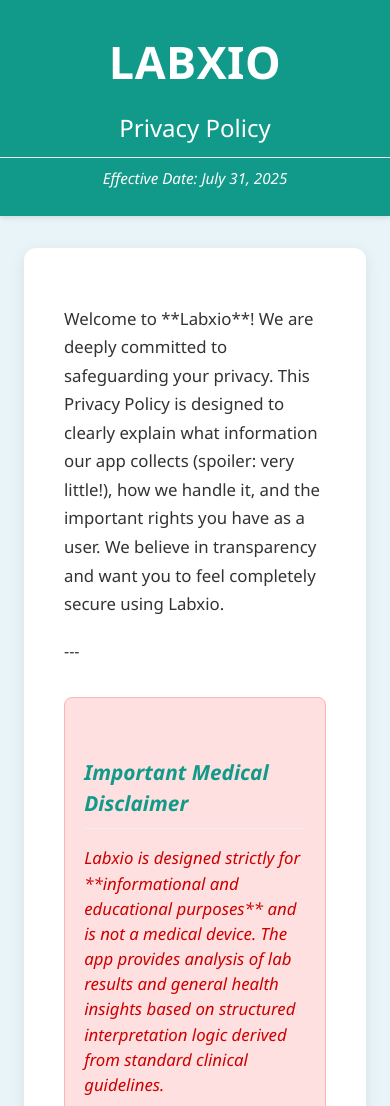
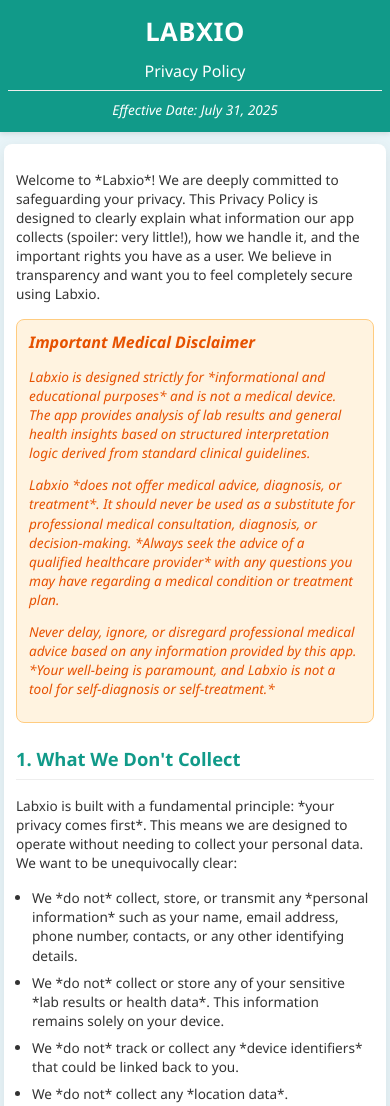
Before and after one commit to arasholimi44/labxio-docs, a plain HTML site: page privacy.html in a window 390 px wide. Shown: the top 1106 px of the page. Drawn offline with Linux system fonts and the light colour scheme.

Commit message:
Update privacy.html
Update Privacy

```diff
--- a/privacy.html
+++ b/privacy.html
@@ -7,40 +7,40 @@
   <style>
     body {
       font-family: 'Segoe UI', Tahoma, Geneva, Verdana, sans-serif;
-      line-height: 1.7;
+      line-height: 1.6;
       color: #333;
       max-width: 900px;
-      margin: 0 auto; /* Center the content */
+      margin: 0 auto;
       padding: 0;
-      background-color: #e8f4f8; /* Background color */
-      box-sizing: border-box; /* Include padding in element's total width and height */
+      background-color: #e8f4f8;
+      box-sizing: border-box;
     }
 
     .header-bar {
-      background-color: #119a89; /* App header color */
+      background-color: #119a89;
       color: #ffffff;
-      padding: 1.5rem 0;
+      padding: 1.5rem 1rem;
       text-align: center;
       box-shadow: 0 2px 5px rgba(0,0,0,0.1);
-      margin-bottom: 2rem;
+      margin-bottom: 1rem;
     }
 
     .header-bar h1 {
       margin: 0;
-      font-size: 2.8rem;
+      font-size: 2.2rem;
       font-weight: 700;
       letter-spacing: 0.5px;
     }
 
     .header-bar h2 {
       margin: 0.5rem 0 0;
-      font-size: 1.5rem;
+      font-size: 1.3rem;
       font-weight: 400;
       color: #ffffff;
     }
 
     .effective-date {
-      font-size: 0.95rem;
+      font-size: 0.9rem;
       color: #ffffff;
       text-align: center;
       font-style: italic;
@@ -48,49 +48,52 @@
     }
 
     .content-container {
-      background-color: #ffffff; /* White background for the content area */
-      padding: 2.5rem;
-      margin: 0 1.5rem 2rem 1.5rem; /* Margin on sides and bottom */
+      background-color: #ffffff;
+      padding: 1.5rem;
+      margin: 0 0.75rem 1rem 0.75rem;
       border-radius: 12px;
       box-shadow: 0 4px 15px rgba(0,0,0,0.08);
     }
 
     h2, h3 {
-      color: #119a89; /* A darker shade for headings */
-      margin-top: 2.5rem;
+      color: #119a89;
+      margin-top: 2rem;
       margin-bottom: 1rem;
       padding-bottom: 0.5rem;
       border-bottom: 1px solid #eee;
+      line-height: 1.3;
     }
 
     h2 {
-      font-size: 1.8rem;
+      font-size: 1.4rem;
       font-weight: 600;
     }
 
     h3 {
-      font-size: 1.3rem;
+      font-size: 1.2rem;
       font-weight: 600;
     }
 
     p, ul {
-      margin-bottom: 1.2rem;
-      font-size: 1.05rem;
+      margin-bottom: 1rem;
+      font-size: 0.95rem;
+      line-height: 1.5;
     }
 
     ul {
-      padding-left: 1.8rem;
+      padding-left: 1.2rem;
       list-style-type: disc;
     }
 
     ul li {
-      margin-bottom: 0.6rem;
+      margin-bottom: 0.5rem;
     }
 
     a {
-      color: #007bff; /* A standard blue for links */
+      color: #007bff;
       text-decoration: none;
       transition: color 0.3s ease;
+      word-break: break-word;
     }
 
     a:hover {
@@ -99,17 +102,18 @@
     }
 
     strong {
-      color: #000;
+      color: #333;
+      font-weight: normal;
     }
 
     .footer {
       background-color: #119a89;
       color: #ffffff;
       text-align: center;
-      padding: 1.5rem 0;
-      font-size: 0.9rem;
-      margin-top: 3rem;
-      border-radius: 0 0 12px 12px; /* Match content container */
+      padding: 1rem;
+      font-size: 0.85rem;
+      margin-top: 2rem;
+      border-radius: 0 0 12px 12px;
     }
 
     .footer p {
@@ -118,14 +122,123 @@
     }
 
     .medical-disclaimer {
-      background-color: #ffe0e0;
-      color: #cc0000;
-      padding: 1.2rem;
+      background-color: #fff3e0;
+      color: #e65100;
+      padding: 1rem;
       border-radius: 8px;
-      margin-top: 2rem;
+      margin: 1.5rem 0;
       font-style: italic;
-      border: 1px solid #ffb3b3;
-      line-height: 1.5;
+      border: 1px solid #ffcc80;
+      line-height: 1.4;
+    }
+
+    .medical-disclaimer h3 {
+      color: #e65100;
+      font-size: 1.1rem;
+      margin-top: 0;
+      margin-bottom: 0.75rem;
+      border-bottom: none;
+      padding-bottom: 0;
+    }
+
+    .medical-disclaimer p {
+      font-size: 0.9rem;
+      margin-bottom: 0.75rem;
+    }
+
+    /* Mobile-specific optimizations */
+    @media (max-width: 768px) {
+      .header-bar {
+        padding: 1rem 0.75rem;
+        margin-bottom: 0.75rem;
+      }
+
+      .header-bar h1 {
+        font-size: 1.8rem;
+      }
+
+      .header-bar h2 {
+        font-size: 1.1rem;
+      }
+
+      .effective-date {
+        font-size: 0.85rem;
+      }
+
+      .content-container {
+        padding: 1rem;
+        margin: 0 0.5rem 0.75rem 0.5rem;
+        border-radius: 8px;
+      }
+
+      h2 {
+        font-size: 1.25rem;
+        margin-top: 1.5rem;
+      }
+
+      h3 {
+        font-size: 1.1rem;
+      }
+
+      p, ul {
+        font-size: 0.9rem;
+        line-height: 1.4;
+      }
+
+      ul {
+        padding-left: 1rem;
+      }
+
+      .medical-disclaimer {
+        padding: 0.75rem;
+        margin: 1rem 0;
+      }
+
+      .medical-disclaimer h3 {
+        font-size: 1rem;
+      }
+
+      .medical-disclaimer p {
+        font-size: 0.85rem;
+      }
+
+      .footer {
+        padding: 0.75rem;
+        font-size: 0.8rem;
+        margin-top: 1.5rem;
+      }
+    }
+
+    /* Extra small screens */
+    @media (max-width: 480px) {
+      .header-bar {
+        padding: 0.75rem 0.5rem;
+      }
+
+      .header-bar h1 {
+        font-size: 1.6rem;
+      }
+
+      .header-bar h2 {
+        font-size: 1rem;
+      }
+
+      .content-container {
+        padding: 0.75rem;
+        margin: 0 0.25rem 0.5rem 0.25rem;
+      }
+
+      h2 {
+        font-size: 1.15rem;
+      }
+
+      h3 {
+        font-size: 1rem;
+      }
+
+      p, ul {
+        font-size: 0.85rem;
+      }
     }
   </style>
 </head>
@@ -138,100 +251,78 @@
   </div>
 
   <div class="content-container">
-    <p>Welcome to **Labxio**! We are deeply committed to safeguarding your privacy. This Privacy Policy is designed to clearly explain what information our app collects (spoiler: very little!), how we handle it, and the important rights you have as a user. We believe in transparency and want you to feel completely secure using Labxio.</p>
-
-    ---
+    <p>Welcome to *Labxio*! We are deeply committed to safeguarding your privacy. This Privacy Policy is designed to clearly explain what information our app collects (spoiler: very little!), how we handle it, and the important rights you have as a user. We believe in transparency and want you to feel completely secure using Labxio.</p>
 
     <div class="medical-disclaimer">
       <h3>Important Medical Disclaimer</h3>
-      <p>Labxio is designed strictly for **informational and educational purposes** and is not a medical device. The app provides analysis of lab results and general health insights based on structured interpretation logic derived from standard clinical guidelines.</p>
-      <p>Labxio **does not offer medical advice, diagnosis, or treatment**. It should never be used as a substitute for professional medical consultation, diagnosis, or decision-making. **Always seek the advice of a qualified healthcare provider** with any questions you may have regarding a medical condition or treatment plan.</p>
-      <p>Never delay, ignore, or disregard professional medical advice based on any information provided by this app. **Your well-being is paramount, and Labxio is not a tool for self-diagnosis or self-treatment.**</p>
+      <p>Labxio is designed strictly for *informational and educational purposes* and is not a medical device. The app provides analysis of lab results and general health insights based on structured interpretation logic derived from standard clinical guidelines.</p>
+      <p>Labxio *does not offer medical advice, diagnosis, or treatment*. It should never be used as a substitute for professional medical consultation, diagnosis, or decision-making. *Always seek the advice of a qualified healthcare provider* with any questions you may have regarding a medical condition or treatment plan.</p>
+      <p>Never delay, ignore, or disregard professional medical advice based on any information provided by this app. *Your well-being is paramount, and Labxio is not a tool for self-diagnosis or self-treatment.*</p>
     </div>
 
-    ---
-
     <h2>1. What We Don't Collect</h2>
-    <p>Labxio is built with a fundamental principle: **your privacy comes first**. This means we are designed to operate without needing to collect your personal data. We want to be unequivocally clear:</p>
+    <p>Labxio is built with a fundamental principle: *your privacy comes first*. This means we are designed to operate without needing to collect your personal data. We want to be unequivocally clear:</p>
     <ul>
-      <li>We **do not** collect, store, or transmit any **personal information** such as your name, email address, phone number, contacts, or any other identifying details.</li>
-      <li>We **do not** collect or store any of your sensitive **lab results or health data**. This information remains solely on your device.</li>
-      <li>We **do not** track or collect any **device identifiers** that could be linked back to you.</li>
-      <li>We **do not** collect any **location data**.</li>
-      <li>We **do not** use analytics tools that track your individual usage patterns within the app.</li>
+      <li>We *do not* collect, store, or transmit any *personal information* such as your name, email address, phone number, contacts, or any other identifying details.</li>
+      <li>We *do not* collect or store any of your sensitive *lab results or health data*. This information remains solely on your device.</li>
+      <li>We *do not* track or collect any *device identifiers* that could be linked back to you.</li>
+      <li>We *do not* collect any *location data*.</li>
+      <li>We *do not* use analytics tools that track your individual usage patterns within the app.</li>
     </ul>
 
-    ---
-
     <h2>2. Local Data Processing</h2>
-    <p>One of the core features that ensures your privacy is our **local processing model**. When you use Labxio to analyze lab results, all computational analysis is performed **entirely on your device**. This means:</p>
+    <p>One of the core features that ensures your privacy is our *local processing model*. When you use Labxio to analyze lab results, all computational analysis is performed *entirely on your device*. This means:</p>
     <ul>
-      <li>**No data is ever sent to any of our servers or external services** for processing.</li>
-      <li>This design ensures **complete data confidentiality**. Your health information never leaves your device.</li>
-      <li>It also allows Labxio to function **fully offline**, providing you with seamless access even without an internet connection.</li>
-      <li>**Photo/Image Processing:** When you take pictures or upload photos of lab reports, these images are processed temporarily on your device for text extraction only. **Images are not stored** - neither locally nor on any servers - and are discarded immediately after processing.</li>
+      <li>*No data is ever sent to any of our servers or external services* for processing.</li>
+      <li>This design ensures *complete data confidentiality*. Your health information never leaves your device.</li>
+      <li>It also allows Labxio to function *fully offline*, providing you with seamless access even without an internet connection.</li>
+      <li>*Photo/Image Processing:* When you take pictures or upload photos of lab reports, these images are processed temporarily on your device for text extraction only. *Images are not stored* - neither locally nor on any servers - and are discarded immediately after processing.</li>
     </ul>
 
-    ---
-
     <h2>3. Subscription & Billing</h2>
-    <p>Labxio uses **Google Play Billing** for all subscription management and payment processing. This means we never handle your sensitive financial information:</p>
+    <p>Labxio uses *Google Play Billing* for all subscription management and payment processing. This means we never handle your sensitive financial information:</p>
     <ul>
-      <li>Your subscriptions are entirely managed through your personal **Google Play account**.</li>
-      <li>We **do not** process, store, or have access to any of your billing details, payment methods, or transaction history.</li>
+      <li>Your subscriptions are entirely managed through your personal *Google Play account*.</li>
+      <li>We *do not* process, store, or have access to any of your billing details, payment methods, or transaction history.</li>
       <li>No other data is retrieved from Google or shared externally by Labxio regarding your billing.</li>
     </ul>
-    <p>Subscriptions are **billed monthly** and **automatically renew** unless canceled through your Google Play account at least 24 hours before the end of the current billing period.</p>
-
-    ---
+    <p>Subscriptions are *billed monthly* and *automatically renew* unless canceled through your Google Play account at least 24 hours before the end of the current billing period.</p>
 
     <h2>4. Free Trial</h2>
-    <p>Labxio offers a convenient one-time free trial without requiring any registration or account creation. Your trial usage is tracked **locally on your device** and is not linked to any personal account or identifier.</p>
-
-    ---
+    <p>Labxio offers a convenient one-time free trial without requiring any registration or account creation. Your trial usage is tracked *locally on your device* and is not linked to any personal account or identifier.</p>
 
     <h2>5. Data Storage & Deletion</h2>
     <p>Because your privacy is paramount, we ensure you have full control over your data within Labxio:</p>
     <ul>
-      <li>**All data generated or entered within the app is stored locally and securely on your device.** This includes any personalized settings or local analysis history.</li>
-      <li>If you **delete the Labxio app** from your device, or if you manually **clear the app's data** through your device settings, **all stored results and associated data will be permanently lost**.</li>
-      <li>**We do not store backups** of your local data on our servers. Consequently, deleted data **cannot be recovered** by us. Please manage your device data responsibly.</li>
+      <li>*All data generated or entered within the app is stored locally and securely on your device.* This includes any personalized settings or local analysis history.</li>
+      <li>If you *delete the Labxio app* from your device, or if you manually *clear the app's data* through your device settings, *all stored results and associated data will be permanently lost*.</li>
+      <li>*We do not store backups* of your local data on our servers. Consequently, deleted data *cannot be recovered* by us. Please manage your device data responsibly.</li>
     </ul>
-
-    ---
 
     <h2>6. Third-Party Services</h2>
     <p>We believe in keeping our integrations minimal. Labxio only utilizes essential third-party services that are critical for core functionality, particularly for managing app access and subscriptions:</p>
     <ul>
       <li>
-        <strong>Google Play Services:</strong> Used exclusively for handling billing and verifying your subscription status.
+        *Google Play Services:* Used exclusively for handling billing and verifying your subscription status.
         <ul>
-          <li>**Data shared:** The only data shared with Labxio from Google Play Services is whether your subscription is active or inactive. No other personal data is exchanged.</li>
+          <li>*Data shared:* The only data shared with Labxio from Google Play Services is whether your subscription is active or inactive. No other personal data is exchanged.</li>
           <li>For more details, please review Google's own privacy policy here: <a href="https://policies.google.com/privacy" target="_blank" rel="noopener noreferrer">Google Privacy Policy</a>.</li>
         </ul>
       </li>
     </ul>
 
-    ---
-
     <h2>7. Children's Privacy</h2>
-    <p>Labxio is designed and intended for use by individuals who are **18 years of age and older**. We do not knowingly collect any personal information from children under the age of 13. If you are a parent or guardian and believe that your child under 13 has provided us with personal information, please contact us immediately so we can address the situation. Parents or guardians are solely responsible for monitoring the use of Labxio by minors in their care.</p>
-
-    ---
+    <p>Labxio is designed and intended for use by individuals who are *18 years of age and older*. We do not knowingly collect any personal information from children under the age of 13. If you are a parent or guardian and believe that your child under 13 has provided us with personal information, please contact us immediately so we can address the situation. Parents or guardians are solely responsible for monitoring the use of Labxio by minors in their care.</p>
 
     <h2>8. International Privacy</h2>
-    <p>Given Labxio's fundamental design where **no personal data is collected or stored on our servers**, and all processing occurs locally on your device, our privacy practices naturally align with and support major international privacy regulations, including but not limited to the General Data Protection Regulation (GDPR). There are **no cross-border data transfers** of any personal user data because we simply don't collect it.</p>
-
-    ---
+    <p>Given Labxio's fundamental design where *no personal data is collected or stored on our servers*, and all processing occurs locally on your device, our privacy practices naturally align with and support major international privacy regulations, including but not limited to the General Data Protection Regulation (GDPR). There are *no cross-border data transfers* of any personal user data because we simply don't collect it.</p>
 
     <h2>9. Policy Updates</h2>
     <p>This Privacy Policy may be updated from time to time to reflect changes in our practices or legal requirements. When we make material updates, we will post the revised policy on our website. We encourage you to review the Privacy Policy periodically. Continued use of Labxio after any changes means you accept the updated policy.</p>
 
-    ---
-
     <h2>10. Contact Us</h2>
     <p>Your privacy is important to us, and we are here to answer any questions you may have. If you have any inquiries, concerns, or feedback regarding this Privacy Policy or our data practices, please do not hesitate to reach out to us:</p>
-    <p><strong>Email:</strong> <a href="mailto:labxio.app@gmail.com">labxio.app@gmail.com</a></p>
+    <p>*Email:* <a href="mailto:labxio.app@gmail.com">labxio.app@gmail.com</a></p>
   </div>
 
   <div class="footer">
```
